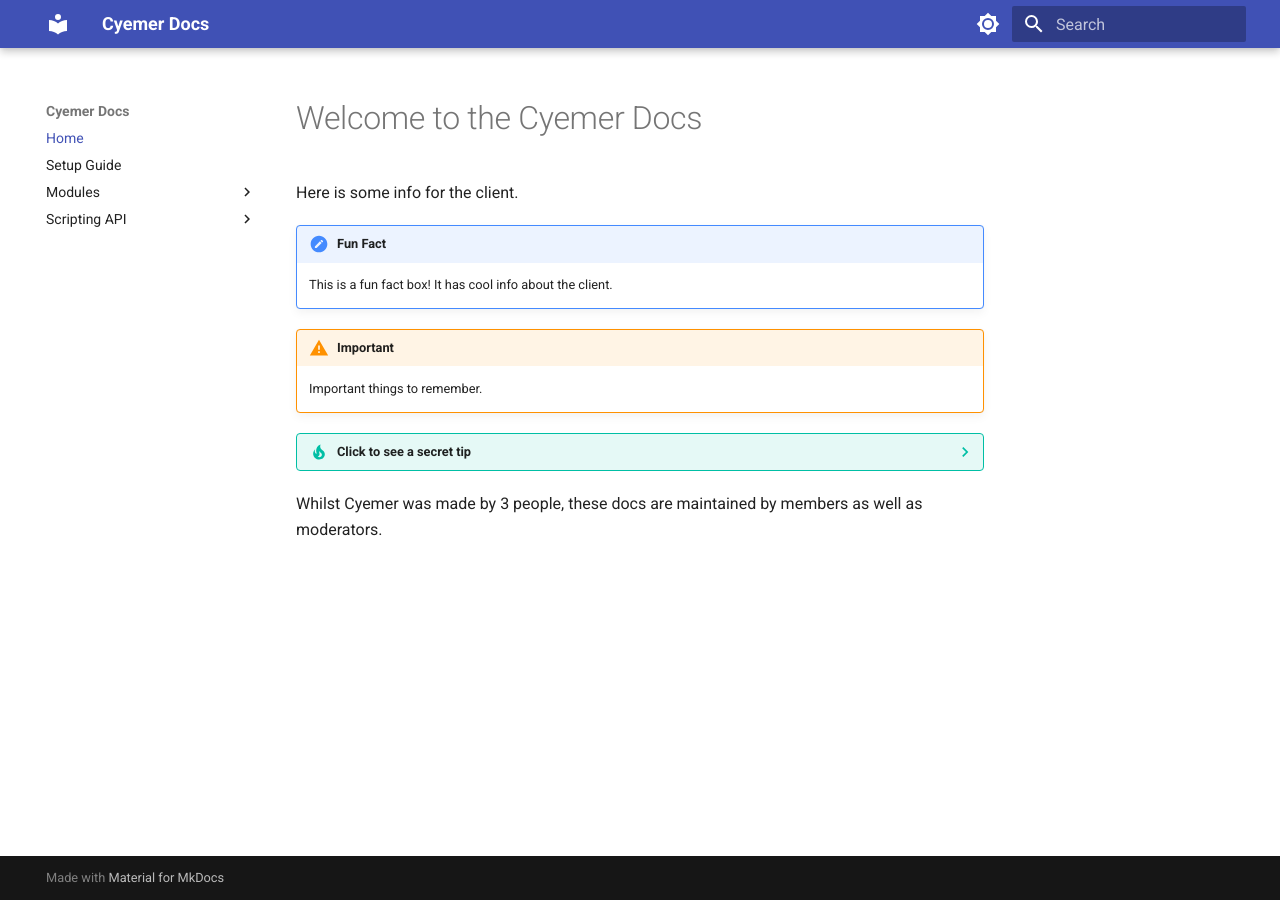
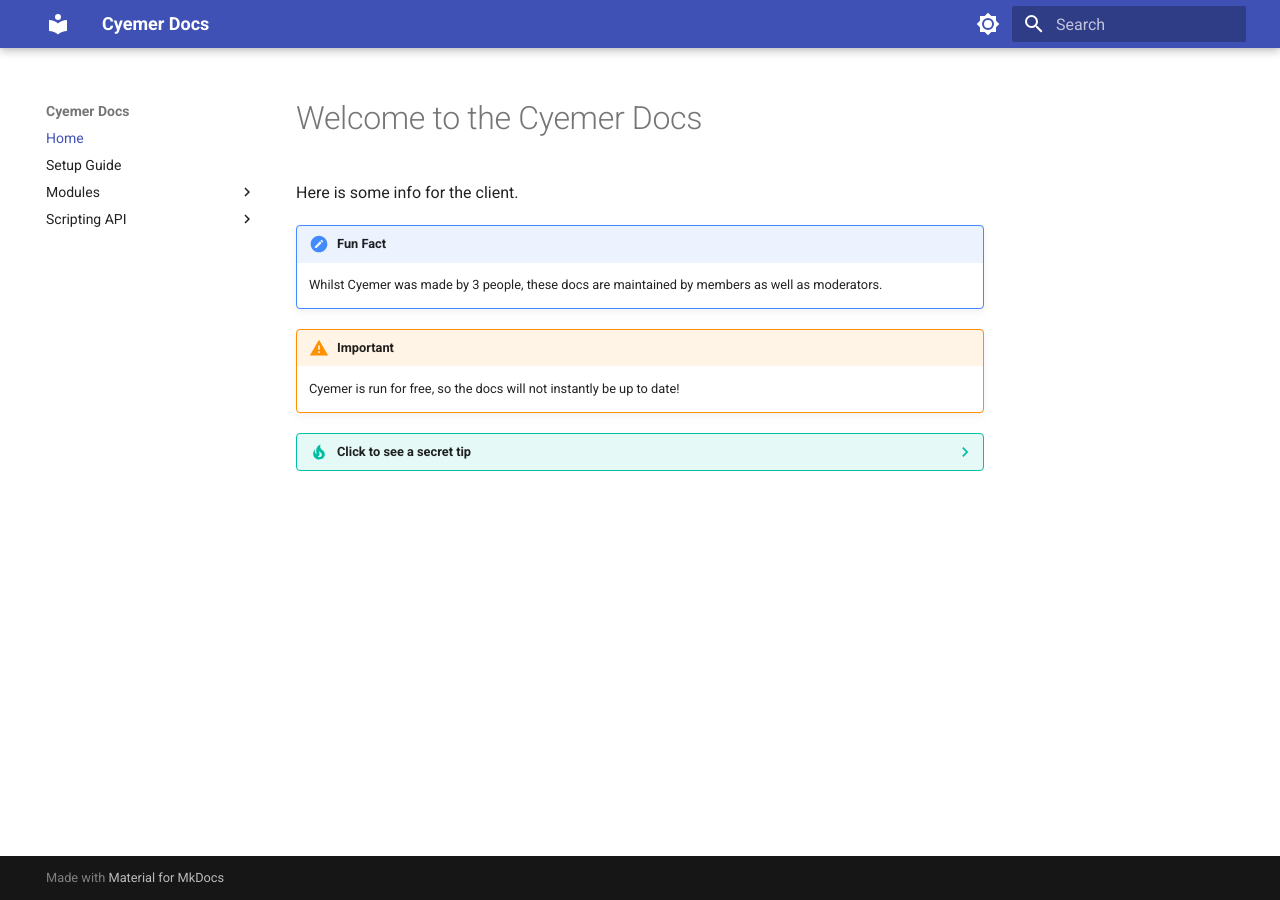
Before and after one commit to Cyemer/cyemer.github.io, an MkDocs documentation site: the page built from docs/index.md, in a window 1280 px wide. Built offline with MkDocs 1.6.1 and Material for MkDocs 9.7.7, drawn with Linux system fonts in a browser that asks for light colours.

Commit message:
Update index.md

```diff
--- a/docs/index.md
+++ b/docs/index.md
@@ -3,12 +3,10 @@
 Here is some info for the client.
 
 !!! note "Fun Fact"
-    This is a fun fact box! It has cool info about the client.
+    Whilst Cyemer was made by 3 people, these docs are maintained by members as well as moderators.
 
 !!! warning "Important"
-    Important things to remember.
+    Cyemer is run for free, so the docs will not instantly be up to date!
 
 ??? tip "Click to see a secret tip"
-    Secret shenanigans.
-
-Whilst Cyemer was made by 3 people, these docs are maintained by members as well as moderators.
+    If you like writing guides, you can make a ticket with your guide for a module / feature of the scripting API, and if its written in Markdown we can implement it! You can even look inside the websites code to find how we made these boxes!
```
